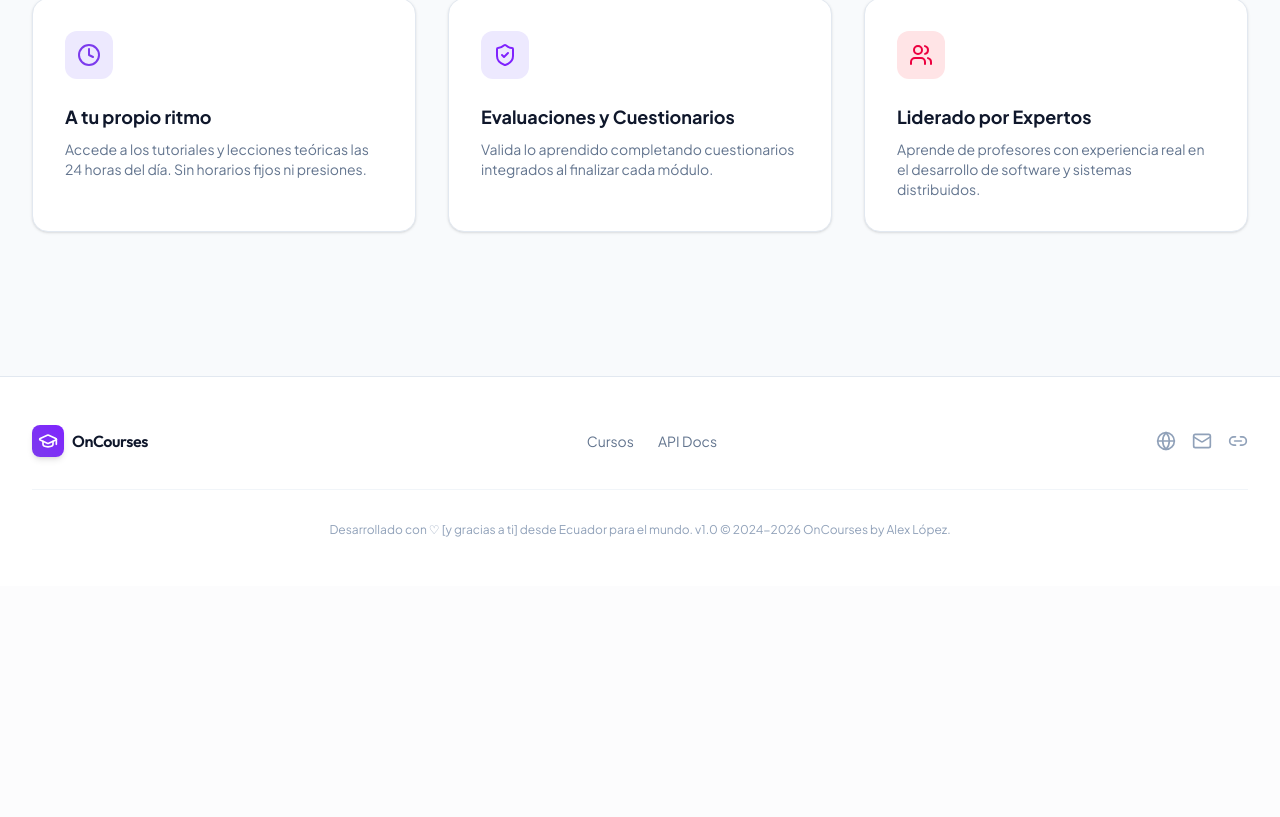
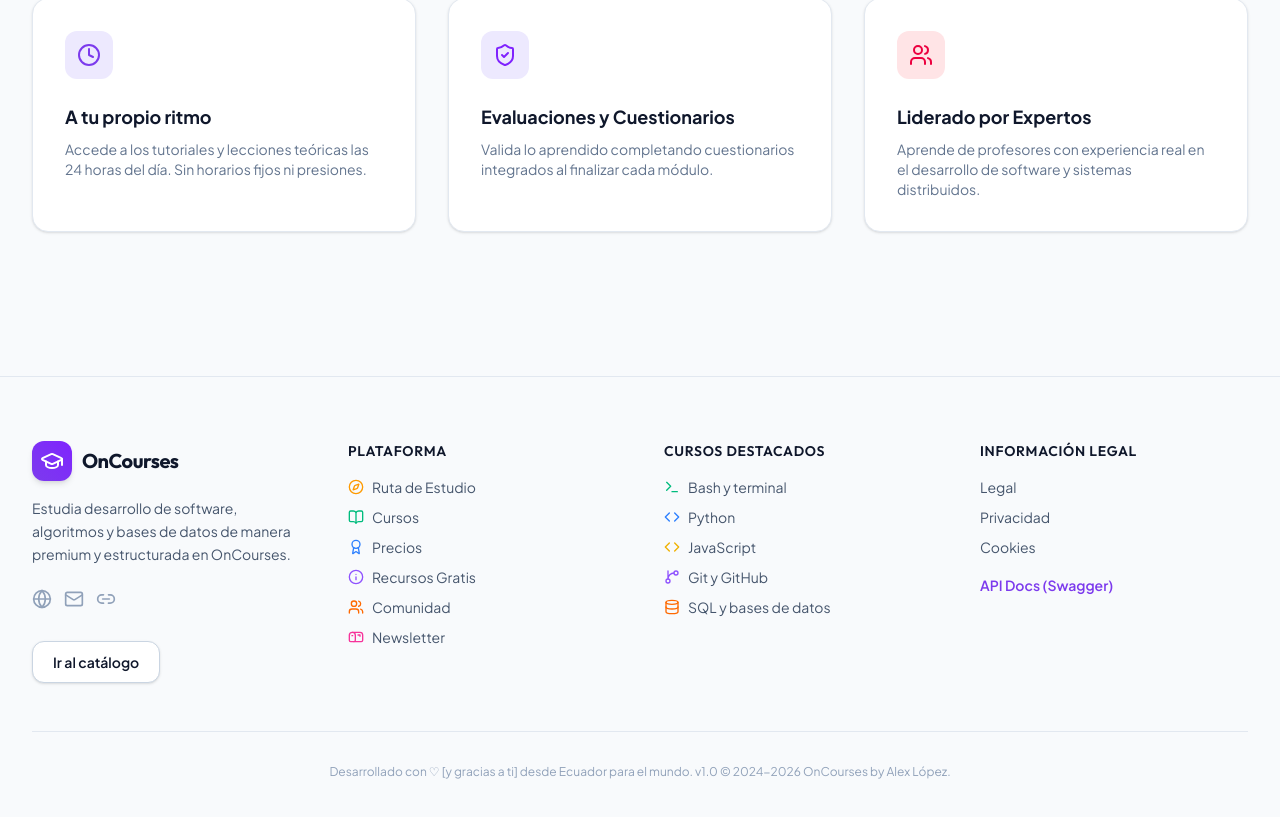
Before and after one commit to AlexLopezF04/on-courses-web, a React (Vite) app: page / in a window 1280 px wide. Shown: the part 1277-2094 px from the top of the page. Before the commit the page ends 1863 px from the top, so only its background shows below. Built offline with nearby package versions, Linux system fonts and the light colour scheme; no server answers.

Commit message:
feat(footer): implement responsive multi-column layout

```diff
--- a/src/presentation/components/Footer.tsx
+++ b/src/presentation/components/Footer.tsx
@@ -1,33 +1,123 @@
 import React from 'react';
 import { Link } from 'react-router-dom';
-import { GraduationCap, Globe, Mail, Link2 } from 'lucide-react';
+import { GraduationCap, Globe, Mail, Link2, BookOpen, Compass, Award, Users, Info, Mailbox, Database, Code, Terminal, GitBranch } from 'lucide-react';
 
 export const Footer: React.FC = () => {
   return (
-    <footer className="border-t border-slate-200 bg-white py-12 dark:border-slate-800 dark:bg-slate-950">
+    <footer className="border-t border-slate-200 bg-slate-50 dark:border-slate-800 dark:bg-slate-950 py-16 text-slate-600 dark:text-slate-400">
       <div className="mx-auto max-w-7xl px-4 sm:px-6 lg:px-8">
-        <div className="flex flex-col items-center justify-between gap-6 sm:flex-row">
-          <div className="flex items-center gap-2">
-            <div className="flex h-8 w-8 items-center justify-center rounded-lg bg-gradient-to-tr from-brand-600 to-violet-600 text-white shadow-md">
-              <GraduationCap className="h-5 w-5" />
+        <div className="grid grid-cols-1 md:grid-cols-2 lg:grid-cols-4 gap-12">
+          {/* Col 1: Logo & Brand Info */}
+          <div className="flex flex-col gap-4">
+            <div className="flex items-center gap-2.5">
+              <div className="flex h-10 w-10 items-center justify-center rounded-xl bg-gradient-to-tr from-brand-600 to-violet-600 text-white shadow-md">
+                <GraduationCap className="h-6 w-6" />
+              </div>
+              <span className="font-display font-bold tracking-tight text-slate-900 dark:text-white text-xl">
+                OnCourses
+              </span>
             </div>
-            <span className="font-display font-semibold tracking-tight text-slate-900 dark:text-white">
-              OnCourses
-            </span>
+            <p className="text-sm text-slate-505 dark:text-slate-450 leading-relaxed">
+              Estudia desarrollo de software, algoritmos y bases de datos de manera premium y estructurada en OnCourses.
+            </p>
+            <div className="flex gap-3 text-slate-400 dark:text-slate-505 mt-2">
+              <a href="https://github.com/AlexLopezF04" target="_blank" rel="noopener noreferrer" className="hover:text-brand-500 transition-colors"><Globe className="h-5 w-5" /></a>
+              <a href="mailto:support@on-courses.com" className="hover:text-brand-500 transition-colors"><Mail className="h-5 w-5" /></a>
+              <a href="https://on-courses-api.uaeftt-ute.site" target="_blank" rel="noopener noreferrer" className="hover:text-brand-500 transition-colors"><Link2 className="h-5 w-5" /></a>
+            </div>
+            <Link
+              to="/courses"
+              className="mt-4 inline-flex items-center justify-center h-[42px] px-5 w-fit rounded-xl border border-slate-300 dark:border-slate-800 bg-white dark:bg-slate-900 text-slate-900 dark:text-slate-100 hover:bg-slate-50 dark:hover:bg-slate-850 transition-colors text-sm font-semibold shadow-sm"
+            >
+              Ir al catálogo
+            </Link>
           </div>
 
-          <div className="flex gap-6 text-sm text-slate-500 dark:text-slate-455">
-            <Link to="/courses" className="hover:text-brand-500">Cursos</Link>
-            <a href="https://on-courses-api.uaeftt-ute.site/api/docs/" target="_blank" rel="noopener noreferrer" className="hover:text-brand-500">API Docs</a>
+          {/* Col 2: Plataforma */}
+          <div className="flex flex-col gap-4">
+            <h3 className="font-display font-semibold text-slate-900 dark:text-white text-sm uppercase tracking-wider">
+              Plataforma
+            </h3>
+            <div className="flex flex-col gap-2.5 text-sm">
+              <Link to="/courses" className="flex items-center gap-2 hover:text-brand-500 transition-colors">
+                <Compass className="h-4 w-4 text-amber-500" />
+                <span>Ruta de Estudio</span>
+              </Link>
+              <Link to="/courses" className="flex items-center gap-2 hover:text-brand-500 transition-colors">
+                <BookOpen className="h-4 w-4 text-emerald-500" />
+                <span>Cursos</span>
+              </Link>
+              <a href="#" className="flex items-center gap-2 hover:text-brand-500 transition-colors">
+                <Award className="h-4 w-4 text-blue-500" />
+                <span>Precios</span>
+              </a>
+              <a href="#" className="flex items-center gap-2 hover:text-brand-500 transition-colors">
+                <Info className="h-4 w-4 text-violet-500" />
+                <span>Recursos Gratis</span>
+              </a>
+              <a href="#" className="flex items-center gap-2 hover:text-brand-500 transition-colors">
+                <Users className="h-4 w-4 text-orange-500" />
+                <span>Comunidad</span>
+              </a>
+              <a href="#" className="flex items-center gap-2 hover:text-brand-500 transition-colors">
+                <Mailbox className="h-4 w-4 text-pink-500" />
+                <span>Newsletter</span>
+              </a>
+            </div>
           </div>
 
-          <div className="flex gap-4 text-slate-400 dark:text-slate-500">
-            <a href="https://github.com" target="_blank" rel="noopener noreferrer" className="hover:text-brand-500"><Globe className="h-5 w-5" /></a>
-            <a href="mailto:support@on-courses.com" className="hover:text-brand-500"><Mail className="h-5 w-5" /></a>
-            <a href="https://on-courses-api.uaeftt-ute.site" target="_blank" rel="noopener noreferrer" className="hover:text-brand-500"><Link2 className="h-5 w-5" /></a>
+          {/* Col 3: Cursos Temas */}
+          <div className="flex flex-col gap-4">
+            <h3 className="font-display font-semibold text-slate-900 dark:text-white text-sm uppercase tracking-wider">
+              Cursos Destacados
+            </h3>
+            <div className="flex flex-col gap-2.5 text-sm">
+              <div className="flex items-center gap-2">
+                <Terminal className="h-4 w-4 text-emerald-500" />
+                <span>Bash y terminal</span>
+              </div>
+              <div className="flex items-center gap-2">
+                <Code className="h-4 w-4 text-blue-500" />
+                <span>Python</span>
+              </div>
+              <div className="flex items-center gap-2">
+                <Code className="h-4 w-4 text-yellow-500" />
+                <span>JavaScript</span>
+              </div>
+              <div className="flex items-center gap-2">
+                <GitBranch className="h-4 w-4 text-violet-500" />
+                <span>Git y GitHub</span>
+              </div>
+              <div className="flex items-center gap-2">
+                <Database className="h-4 w-4 text-orange-500" />
+                <span>SQL y bases de datos</span>
+              </div>
+            </div>
+          </div>
+
+          {/* Col 4: Información Legal */}
+          <div className="flex flex-col gap-4">
+            <h3 className="font-display font-semibold text-slate-900 dark:text-white text-sm uppercase tracking-wider">
+              Información Legal
+            </h3>
+            <div className="flex flex-col gap-2.5 text-sm">
+              <a href="#" className="hover:text-brand-500 transition-colors">Legal</a>
+              <a href="#" className="hover:text-brand-500 transition-colors">Privacidad</a>
+              <a href="#" className="hover:text-brand-500 transition-colors">Cookies</a>
+              <a
+                href="https://on-courses-api.uaeftt-ute.site/api/docs/"
+                target="_blank"
+                rel="noopener noreferrer"
+                className="hover:text-brand-500 font-semibold transition-colors mt-2 text-brand-600 dark:text-brand-400"
+              >
+                API Docs (Swagger)
+              </a>
+            </div>
           </div>
         </div>
-        <div className="mt-8 border-t border-slate-100 pt-8 text-center text-xs text-slate-400 dark:border-slate-850 dark:text-slate-600">
+
+        {/* Bottom copyright line */}
+        <div className="mt-12 border-t border-slate-200 dark:border-slate-800 pt-8 text-center text-xs text-slate-400 dark:text-slate-600">
           Desarrollado con ♡ [y gracias a ti] desde Ecuador para el mundo. v1.0 &copy; 2024-{new Date().getFullYear()} OnCourses by Alex López.
         </div>
       </div>
```
